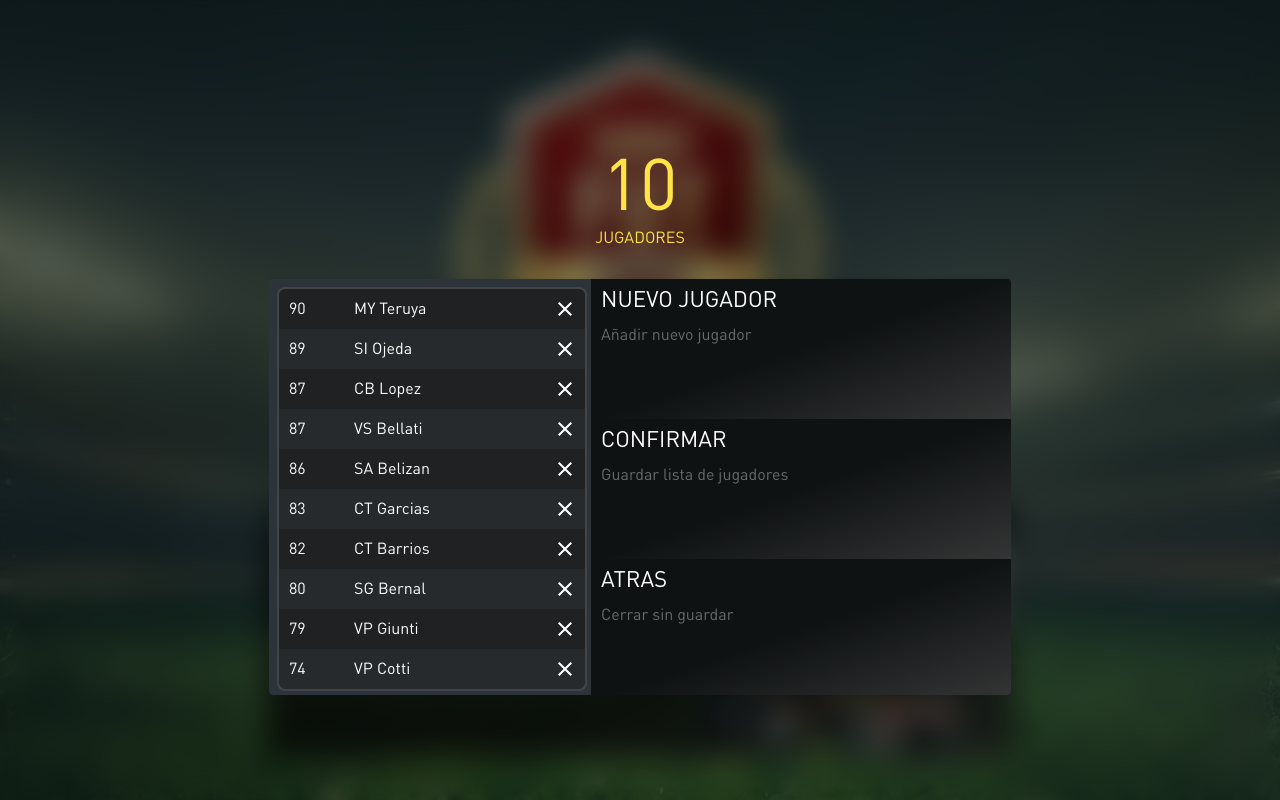
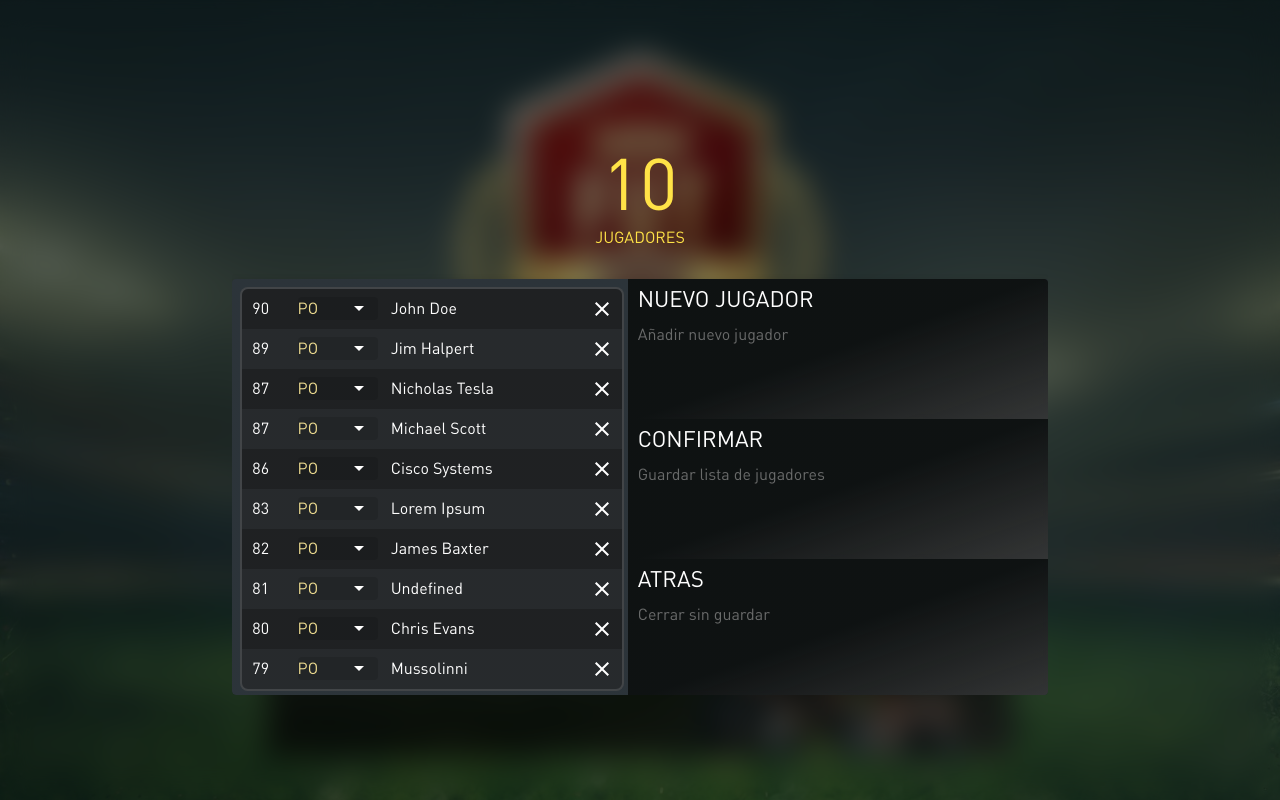
Before and after one commit to IvanCotti/FUT_ciber, a React (Create React App) app: page / in a window 1280 px wide. Both pictures are taken after a click on the element 640 px from the left and 695 px from the top of the page. Built offline with nearby package versions, Linux system fonts and the light colour scheme.

Commit message:
Posiciones y Refactor de nombres

```diff
--- a/src/App.js
+++ b/src/App.js
@@ -1,4 +1,4 @@
-import React, { useState, useEffect } from 'react';
+import { useState, useEffect } from 'react';
 import { Box, Card, Collapse, Grow } from '@mui/material';
 import {
   Person as JugadorIcon,
@@ -14,16 +14,16 @@ export default function App() {
   const [jugadorActivo, setJugadorActivo] = useState(null)
 
   const borrame = [
-    { "nombre": "MY Teruya", "puntuacion": 90, image: 'cardGold'},
-    { "nombre": "CT Garcias", "puntuacion": 83, image: 'cardGold'},
-    { "nombre": "CT Barrios", "puntuacion": 82, image: 'cardGold'},
-    { "nombre": "SA Belizan", "puntuacion": 86, image: 'cardGoldBlack'},
-    { "nombre": "SI Ojeda", "puntuacion": 89, image: 'cardGoldBlack'},
-    { "nombre": "SG Bernal", "puntuacion": 80, image: 'cardGold'},
-    { "nombre": "CB Lopez", "puntuacion": 87, image: 'cardGoldBlack'},
-    { "nombre": "VS Bellati", "puntuacion": 87, image: 'cardGoldBlack'},
-    { "nombre": "VP Giunti", "puntuacion": 79, image: 'cardGold'},
-    { "nombre": "VP Cotti", "puntuacion": 74, image: 'cardSilver'},
+    { nombre: "John Doe", score: 90, pos: "PO"},
+    { nombre: "Lorem Ipsum", score: 83, pos: "PO"},
+    { nombre: "James Baxter", score: 82, pos: "PO"},
+    { nombre: "Cisco Systems", score: 86, pos: "PO"},
+    { nombre: "Jim Halpert", score: 89, pos: "PO"},
+    { nombre: "Chris Evans", score: 80, pos: "PO"},
+    { nombre: "Nicholas Tesla", score: 87, pos: "PO"},
+    { nombre: "Michael Scott", score: 87, pos: "PO"},
+    { nombre: "Mussolinni", score: 79, pos: "PO"},
+    { nombre: "Undefined", score: 81, pos: "PO"},
   ]
 
   const [jugadores, setJugadores] = useState(borrame);
@@ -67,10 +67,10 @@ export default function App() {
       jugadores.forEach((item, index) => {
           if (index < jugadores.length / 2) {
               equipo1.push(item);
-              sumEquipo1 += item.puntuacion;
+              sumEquipo1 += item.score;
           } else {
               equipo2.push(item);
-              sumEquipo2 += item.puntuacion;
+              sumEquipo2 += item.score;
           }
       });
 
--- a/src/components/CardPlayer.jsx
+++ b/src/components/CardPlayer.jsx
@@ -3,7 +3,7 @@ import { useState, useEffect } from 'react';
 
 export default function CardPlayer({jugadorActivo, setJugadorActivo}){
   const cardsDarkTheme = ["cardGoldBlack"]
-  const playerTemplate = { nombre: "", puntuacion: null, image: null}
+  const playerTemplate = { nombre: "", score: null, image: null}
   const [player, setPlayer] = useState(playerTemplate)
 
   useEffect(()=>{
@@ -20,23 +20,12 @@ export default function CardPlayer({jugadorActivo, setJugadorActivo}){
   }
 
   const randomStat = () => {
-    return Math.floor(Math.random() * ((player.puntuacion + 5) - 50 + 1)) + 50
-  }
-
-  const displayName = (name) => {
-    let divido = name.split(" ")
-    if(divido[0].length <= 3){
-      let pre = divido[0]
-      divido = divido.filter((_, i) => i !== 0)
-      return {name: divido.join(" ").toUpperCase(), pre: pre}
-    } else {
-      return {name: name.toUpperCase(), pre: "FUT"}
-    }
+    return Math.floor(Math.random() * ((player.score + 5) - 50 + 1)) + 50
   }
 
   if(player){
     return (
-      <Collapse in={player.puntuacion !== null} onClick={()=>resetPlayer()}
+      <Collapse in={player.score !== null} onClick={()=>resetPlayer()}
         className={`${cardsDarkTheme.includes(player.image) ? 'theme-dark' : 'theme-light'} p-absolute`} sx={{width:"403px"}}>
         <Box className="card-player">
           <Box className='f-col align-center p-absolute' sx={{
@@ -51,16 +40,16 @@ export default function CardPlayer({jugadorActivo, setJugadorActivo}){
           }}>
             <Box className="w-50">
               <div className='p-absolute f-col align-center' style={{top:'-8px',left:'89px', gap:'9px'}}>
-                <div style={{fontSize:'1.6em',borderBottom:"2px solid #13131330;"}}>
-                  { player.puntuacion }
+                <div style={{fontSize:'1.6em',borderBottom:"2px solid #13131330"}}>
+                  { player.score }
                 </div>
-                { player.puntuacion && <div> { displayName(player.nombre).pre } </div> }
+                { player.score && <div> { player.pos} </div> }
                 <img src={`${process.env.PUBLIC_URL}/img/arg.png`} alt="logoCiber" style={{objectFit:'cover', width:'1.8em'}}/>
                 <img src={`${process.env.PUBLIC_URL}/img/logoCiber.png`} alt="logoCiber" style={{objectFit:'cover', width:'2.2em'}}/>
               </div>
 
-              { player.puntuacion && <img src={`${process.env.PUBLIC_URL}/img/user.png`} style={{marginLeft:'43px', width:'194px'}} alt="userImage"/> }
-              <div className='nombre'> { displayName(player.nombre).name } </div>
+              { player.score && <img src={`${process.env.PUBLIC_URL}/img/user.png`} style={{marginLeft:'43px', width:'194px'}} alt="userImage"/> }
+              <div className='nombre'> { player.nombre.toUpperCase() } </div>
             </Box>
 
 
@@ -79,7 +68,7 @@ export default function CardPlayer({jugadorActivo, setJugadorActivo}){
               </div>
             </Box>
           </Box>
-          <img className='w-95' src={`${process.env.PUBLIC_URL}/img/cards/${player.image}.png`} alt="card"/>
+          <img className='w-95' src={`${process.env.PUBLIC_URL}/img/cards/${player.image || "cardGold"}.png`} alt="card"/>
         </Box>
       </Collapse>
     )
--- a/src/components/PlayersList.jsx
+++ b/src/components/PlayersList.jsx
@@ -1,23 +1,48 @@
-import { useState, useEffect } from 'react';
-import { Box, Card, Grow, Dialog } from '@mui/material';
+import { useState, useEffect, useRef } from 'react';
+import { Box, Card, Grow, Dialog, Select, MenuItem } from '@mui/material';
 import {
   Close as CloseIcon,
 } from '@mui/icons-material';
 
+const posiciones = [
+  { value: 'PO', label: 'Portero' },
+  { value: 'DFC', label: 'Defensa central' },
+  { value: 'LD', label: 'Lateral derecho' },
+  { value: 'LI', label: 'Lateral izquierdo' },
+  { value: 'MCD', label: 'Mediocentro defensivo' },
+  { value: 'MC', label: 'Mediocentro' },
+  { value: 'MCO', label: 'Mediocentro ofensivo' },
+  { value: 'MD', label: 'Mediocampista derecho' },
+  { value: 'MI', label: 'Mediocampista izquierdo' },
+  { value: 'ED', label: 'Extremo derecho' },
+  { value: 'EI', label: 'Extremo izquierdo' },
+  { value: 'DC', label: 'Delantero centro' },
+  { value: 'SD', label: 'Segundo delantero' }
+];
+
+
 export default function PlayersList({jugadores, showList, setShow, setJugadores}){
+  const ultimoPlayer = useRef(null);
   const [editJugadores, setEditJugadores] = useState(null);
 
   useEffect(()=>{
     if(showList){
-      setEditJugadores(jugadores.sort((b, a) => a.puntuacion - b.puntuacion))
+      setEditJugadores(jugadores.sort((b, a) => a.score - b.score))
     }
   },[showList,jugadores])
 
+  useEffect(() => {
+    if (ultimoPlayer.current) {
+      ultimoPlayer.current.scrollIntoView({ behavior: "smooth", block: "center" });
+    }
+  }, [editJugadores]);
+
   const sumarJugador = () => {
     const nuevoJugador = {
-      nombre: "NO Jugador",
-      puntuacion: 75,
-      image: 'cardGold'
+      nombre: "Nuevo Jugador",
+      pos: "PO",
+      image: "cardGold",
+      score: 75,
     }
     let nuevosJugadores = [...editJugadores, nuevoJugador]
     setEditJugadores(nuevosJugadores)
@@ -44,8 +69,12 @@ export default function PlayersList({jugadores, showList, setShow, setJugadores}
     } else {
       let media = parseInt(input);
       let card = calcularCard(media);
-      setEditJugadores((prev) => prev.map((o,i) => i === index ? {...o, puntuacion: media, image: card } : o ))
+      setEditJugadores((prev) => prev.map((o,i) => i === index ? {...o, score: media, image: card } : o ))
     }
+  }
+
+  const handlePos = (index, input) => {
+    setEditJugadores((prev) => prev.map((o,i) => i === index ? {...o, pos: input} : o ))
   }
 
   const borrarJugador = (index) => {
@@ -68,24 +97,33 @@ export default function PlayersList({jugadores, showList, setShow, setJugadores}
               <span>JUGADORES </span>
             </center>
             <Card className='container-players'>
+
               <div className='cardContent'>
                 <div className='dataList w-100'>
                   {
                     editJugadores.length > 0 ?
                     editJugadores.map((j, i) => (
-                      <section key={'user'+i} className='f-row p-relative pa-05 justify-space-between'>
+
+                      <section key={'user'+i} className='f-row p-relative pa-05 justify-space-between' ref={editJugadores.length - 1 === i ? ultimoPlayer : null}>
                         <div>
-                          <input style={{width:'50px'}} className='mr-1' type='number' value={j.puntuacion} onChange={(e) => handleInput(i, e.target.value, true)}></input>
+                          <input style={{width:'2em'}} className='mr-1' type='number' value={j.score} onChange={(e) => handleInput(i, e.target.value, true)}></input>
+                          <Select style={{width:'5em'}} className='mr-1' value={j.pos} onChange={(e) => handlePos(i, e.target.value)}>
+                            { posiciones.map((pos) => (
+                              <MenuItem value={pos.value}>{pos.value}</MenuItem>
+                            )) }
+                          </Select>
                           <input type='text' value={j.nombre} onChange={(e) => handleInput(i, e.target.value)}></input>
                         </div>
                         <CloseIcon onClick={()=>borrarJugador(i)}/>
                       </section>
+
                     ))
                     :
                     <div>No Jugadores</div>
                   }
                 </div>
               </div>
+
               <div>
                 <Box className='custom-btn' onClick={()=>sumarJugador()}>
                   <div className='name'> Nuevo Jugador </div>
--- a/src/index.css
+++ b/src/index.css
@@ -268,6 +268,14 @@ h1,h2,h3,.title {
 .MuiSkeleton-root {
   -webkit-transform: none !important;
   transform: none !important;
+}
+
+.MuiSelect-select{
+  padding: 0 !important;
+  color: var(--colorGold) !important;
+}
+fieldset{
+  border: none !important;
 }
 
 .circularProgress {
--- a/src/index.js
+++ b/src/index.js
@@ -12,9 +12,7 @@ const darkTheme = createTheme({
 
 const root = ReactDOM.createRoot(document.getElementById('root'));
 root.render(
-  <React.StrictMode>
-    <ThemeProvider theme={darkTheme}>
-      <App />
-    </ThemeProvider>
-  </React.StrictMode>
+  <ThemeProvider theme={darkTheme}>
+    <App />
+  </ThemeProvider>
 );
```
Also changed, not shown: package.json (line endings or trailing spaces), 2 other files (tests, documents, lock files or other folders).
